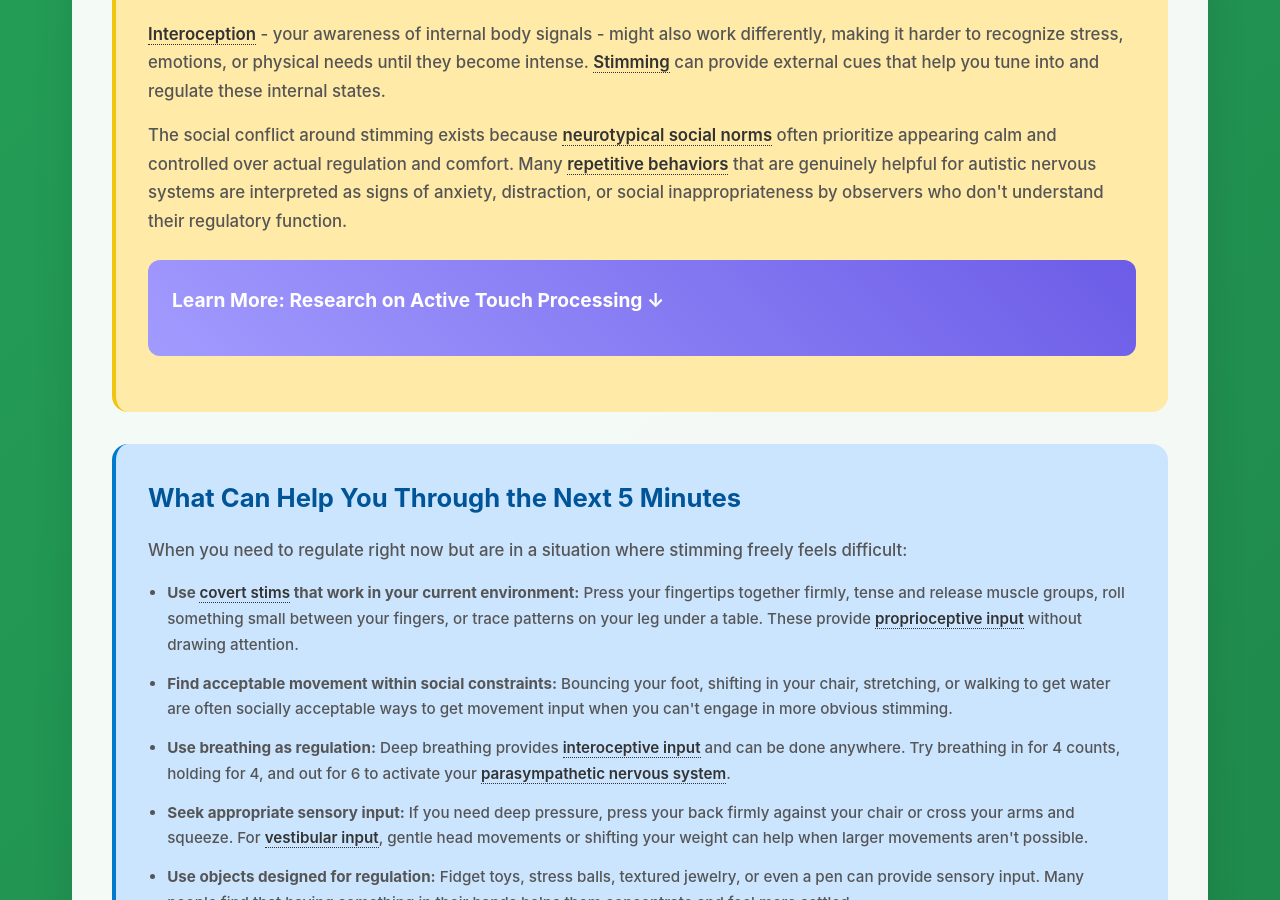
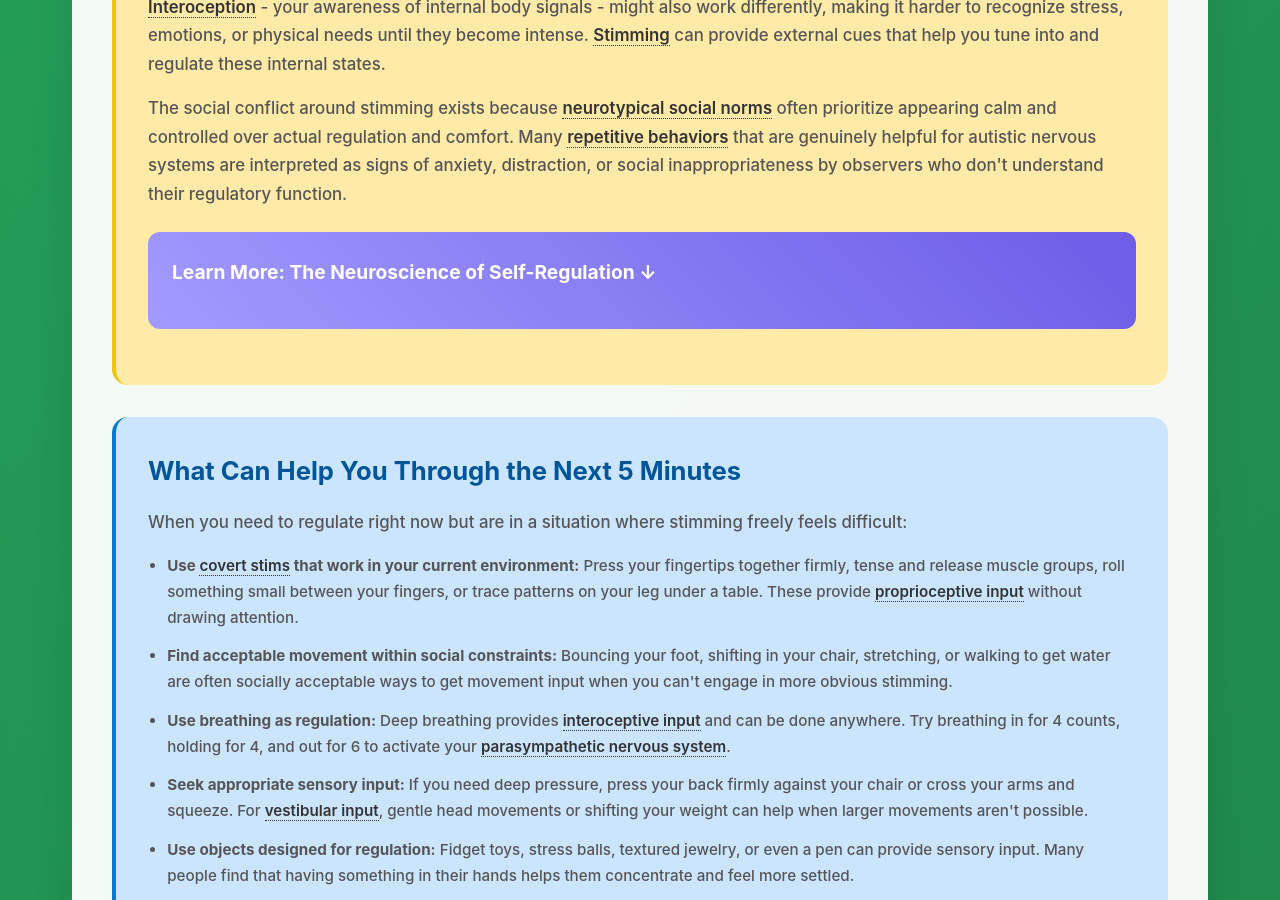
Before and after one commit to neurodivergent-survival-guide/neurodivergent-survival-guide, a Jekyll site: the page built from struggles/stimming-and-sensory-regulation.html, in a window 1280 px wide and 900 px high, scrolled down 2130 px. Built offline with Jekyll 4.4.1, drawn with Linux system fonts in a browser that asks for light colours.

Commit message:
Update stimming-and-sensory-regulation.html

```diff
--- a/struggles/stimming-and-sensory-regulation.html
+++ b/struggles/stimming-and-sensory-regulation.html
@@ -17,10 +17,8 @@
 featured: true
 
 # SEO Optimization (Mandatory)
-search_terms: ["can't stop moving", "need to fidget", "sensory overload", "repetitive behaviors", "people stare when I stim", "need pressure or movement", "self-soothing behaviors", "fidgeting too much"]
+search_terms: ["can't stop moving", "need to fidget", "sensory overload", "repetitive behaviors", "people stare when I stim", "need pressure or movement", "self-soothing behaviors", "fidgeting too much", "head banging", "skin picking", "finger bleeding", "pick until bleeding", "bang head when upset"]
 ---
-
-{{ site.data.content_audit | size }} articles analyzed
 
 <!-- struggles/stimming-and-sensory-regulation.html -->
 
@@ -59,13 +57,13 @@
         <p>The social conflict around stimming exists because <a class="jargon">neurotypical social norms<span class="tooltip">Unwritten rules about behavior and appearance that most non-autistic people follow</span></a> often prioritize appearing calm and controlled over actual regulation and comfort. Many <a class="jargon">repetitive behaviors<span class="tooltip">Actions you repeat that help you self-regulate, focus, or manage emotions</span></a> that are genuinely helpful for autistic nervous systems are interpreted as signs of anxiety, distraction, or social inappropriateness by observers who don't understand their regulatory function.</p>
 
         <div class="learn-more" onclick="toggleLearnMore(this)">
-            <h3>Learn More: Research on Active Touch Processing ↓</h3>
+            <h3>Learn More: The Neuroscience of Self-Regulation ↓</h3>
             <div class="learn-more-content">
-                <p>Recent research by Dr. Emily Isenstein at the University of Rochester found that autistic brains process active touch (when you initiate contact) differently than neurotypical brains. In neurotypical people, the brain responds less intensely to self-initiated touch because it can predict the sensation. However, autistic individuals showed similar brain responses to both active and passive touch, suggesting difficulty predicting the consequences of their own actions.</p>
+                <p>Research by Dr. Ayers and other <a class="jargon">occupational therapists<span class="tooltip">Healthcare professionals who help people engage in daily activities and develop self-regulation skills</span></a> has shown that <a class="jargon">sensory integration<span class="tooltip">How your nervous system receives and organizes sensory information to produce appropriate responses</span></a> challenges are common in autism. The nervous system may be <a class="jargon">hyperresponsive<span class="tooltip">Overly sensitive to sensory input, leading to overwhelm or avoidance</span></a> to some types of input while being <a class="jargon">hyporesponsive<span class="tooltip">Under-responsive to sensory input, leading to seeking more intense stimulation</span></a> to others, sometimes even within the same sensory system.</p>
 
-                <p>This finding may help explain why <a class="jargon">stimming<span class="tooltip">Self-stimulating behaviors like hand flapping, rocking, or fidgeting that help regulate emotions and sensory input</span></a> provides such important sensory feedback - the brain may need more predictable, repetitive input to organize and regulate itself when internal prediction systems work differently.</p>
+                <p>Dr. Grandin's research on <a class="jargon">deep pressure therapy<span class="tooltip">The use of firm, sustained pressure to calm the nervous system</span></a> demonstrates that many autistic people benefit from specific types of sensory input that might seem unusual to others but serve important regulatory functions. The <a class="jargon">squeeze machine<span class="tooltip">A device designed by Temple Grandin that provides deep pressure stimulation for calming and regulation</span></a> she developed works on the same principles as many natural stimming behaviors.</p>
 
-                <p>Dr. Grandin's foundational research on <a class="jargon">deep pressure stimulation<span class="tooltip">Firm, sustained pressure that calms the nervous system</span></a> demonstrated measurable physiological calming effects in autistic children, including reduced galvanic skin response and decreased behavioral tension. Her <a class="jargon">squeeze machine<span class="tooltip">A device designed by Temple Grandin that provides deep pressure stimulation for calming and regulation</span></a> research showed that many autistic people benefit from specific types of sensory input that serve important regulatory functions.</p>
+                <p>Studies on <a class="jargon">repetitive behaviors<span class="tooltip">Actions you repeat that help you self-regulate, focus, or manage emotions</span></a> in autism show that these movements often correlate with improved attention, reduced anxiety, and better emotional regulation. This suggests that stimming serves important neurological functions rather than being simply "nervous habits" or attention-seeking behaviors.</p>
             </div>
         </div>
     </div>
@@ -115,7 +113,7 @@
 
                 <p>Studies on <a class="jargon">Ayres Sensory Integration<span class="tooltip">A specific therapeutic approach developed by Dr. A. Jean Ayres for addressing sensory processing challenges</span></a> show it's now considered an evidence-based practice according to Council for Exceptional Children standards. Research demonstrates that when properly implemented, sensory integration interventions can improve daily functioning and reduce regulatory challenges.</p>
 
-               <p>Educational research on <a class="jargon">movement and learning<span class="tooltip">How physical activity and fidgeting can improve cognitive function and attention</span></a> demonstrates that many students focus better when allowed to move, leading to increased adoption of standing desks, balance balls, and fidget-friendly classrooms in some progressive schools. This suggests that restrictive "sit still and focus" environments may be counterproductive for many people.</p>
+                <p>Educational research on <a class="jargon">movement and learning<span class="tooltip">How physical activity and fidgeting can improve cognitive function and attention</span></a> demonstrates that many students focus better when allowed to move, leading to increased adoption of standing desks, balance balls, and fidget-friendly classrooms in some progressive schools. This suggests that restrictive "sit still and focus" environments may be counterproductive for many people.</p>
             </div>
         </div>
     </div>
```
